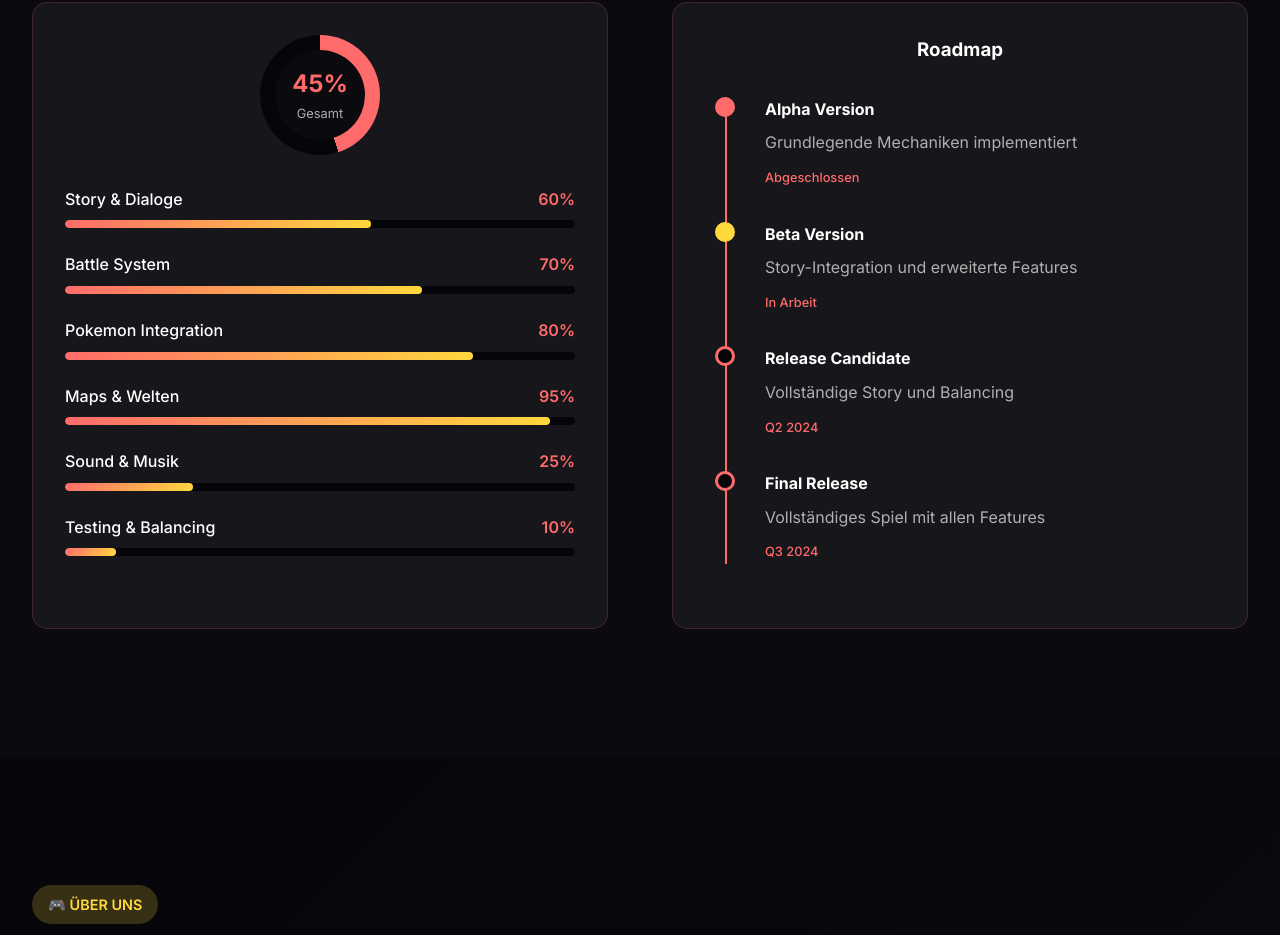
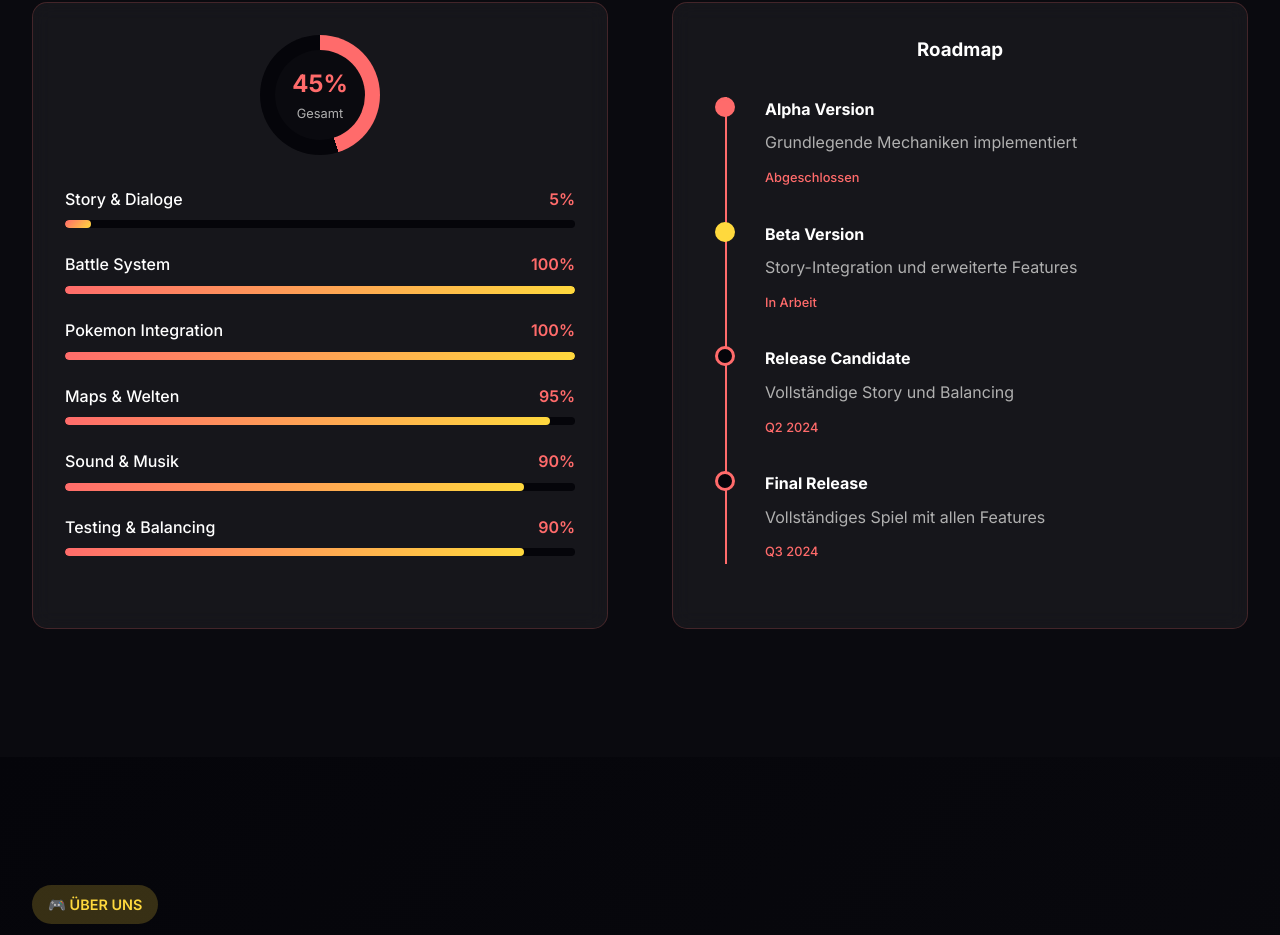
Before and after one commit to 99Problemsx/mirrorbytes, a plain HTML site: page index.html in a window 1280 px wide. Shown: the part 4101-5036 px from the top of the page. Drawn offline with nearby package versions, Linux system fonts and the light colour scheme; no server answers.

Commit message:
Update index.html

```diff
--- a/index.html
+++ b/index.html
@@ -295,30 +295,30 @@
                         <div class="progress-item">
                             <div class="progress-header">
                                 <span class="progress-name">Story & Dialoge</span>
-                                <span class="progress-percent">60%</span>
+                                <span class="progress-percent">5%</span>
                             </div>
                             <div class="progress-bar">
-                                <div class="progress-fill" style="width: 60%"></div>
+                                <div class="progress-fill" style="width: 5%"></div>
                             </div>
                         </div>
 
                         <div class="progress-item">
                             <div class="progress-header">
                                 <span class="progress-name">Battle System</span>
-                                <span class="progress-percent">70%</span>
+                                <span class="progress-percent">100%</span>
                             </div>
                             <div class="progress-bar">
-                                <div class="progress-fill" style="width: 70%"></div>
+                                <div class="progress-fill" style="width: 100%"></div>
                             </div>
                         </div>
 
                         <div class="progress-item">
                             <div class="progress-header">
                                 <span class="progress-name">Pokemon Integration</span>
-                                <span class="progress-percent">80%</span>
+                                <span class="progress-percent">100%</span>
                             </div>
                             <div class="progress-bar">
-                                <div class="progress-fill" style="width: 80%"></div>
+                                <div class="progress-fill" style="width: 100%"></div>
                             </div>
                         </div>
 
@@ -335,20 +335,20 @@
                         <div class="progress-item">
                             <div class="progress-header">
                                 <span class="progress-name">Sound & Musik</span>
-                                <span class="progress-percent">25%</span>
+                                <span class="progress-percent">90%</span>
                             </div>
                             <div class="progress-bar">
-                                <div class="progress-fill" style="width: 25%"></div>
+                                <div class="progress-fill" style="width: 90%"></div>
                             </div>
                         </div>
 
                         <div class="progress-item">
                             <div class="progress-header">
                                 <span class="progress-name">Testing & Balancing</span>
-                                <span class="progress-percent">10%</span>
+                                <span class="progress-percent">90%</span>
                             </div>
                             <div class="progress-bar">
-                                <div class="progress-fill" style="width: 10%"></div>
+                                <div class="progress-fill" style="width: 90%"></div>
                             </div>
                         </div>
                     </div>
```
